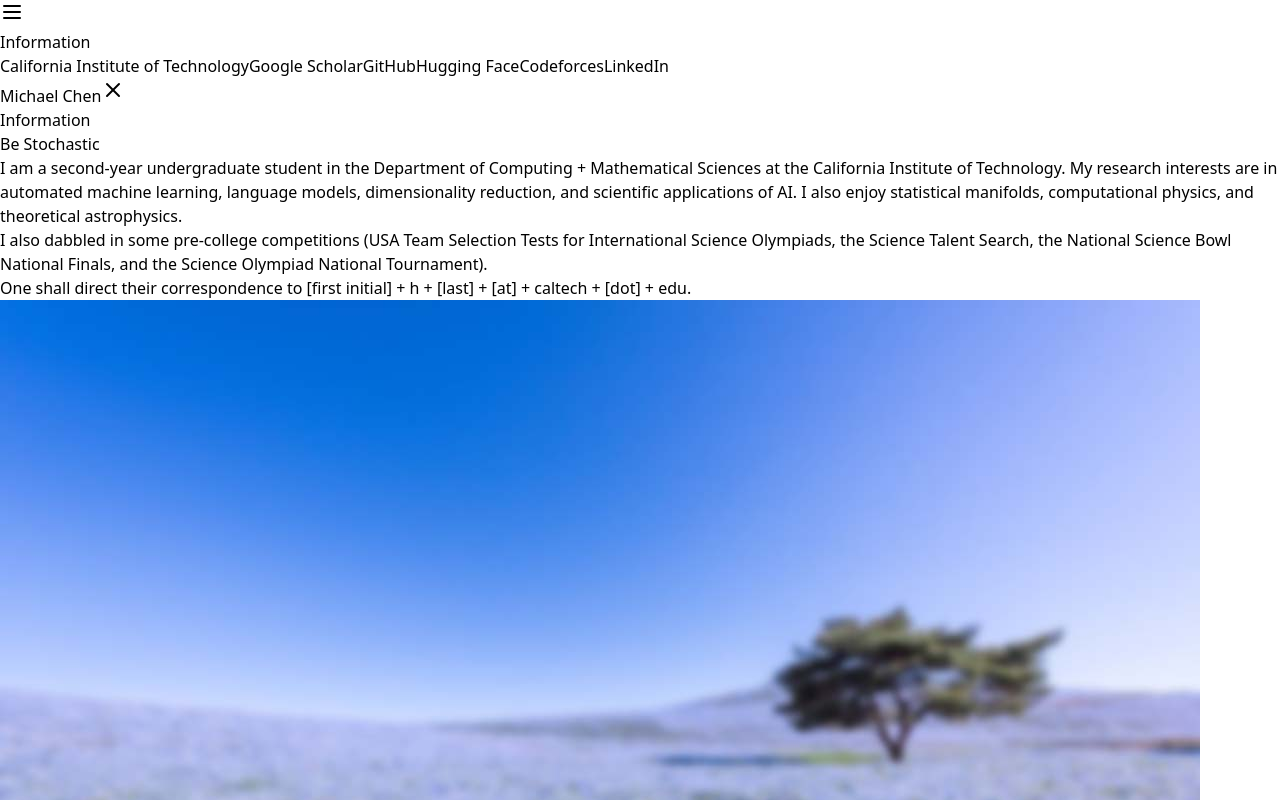
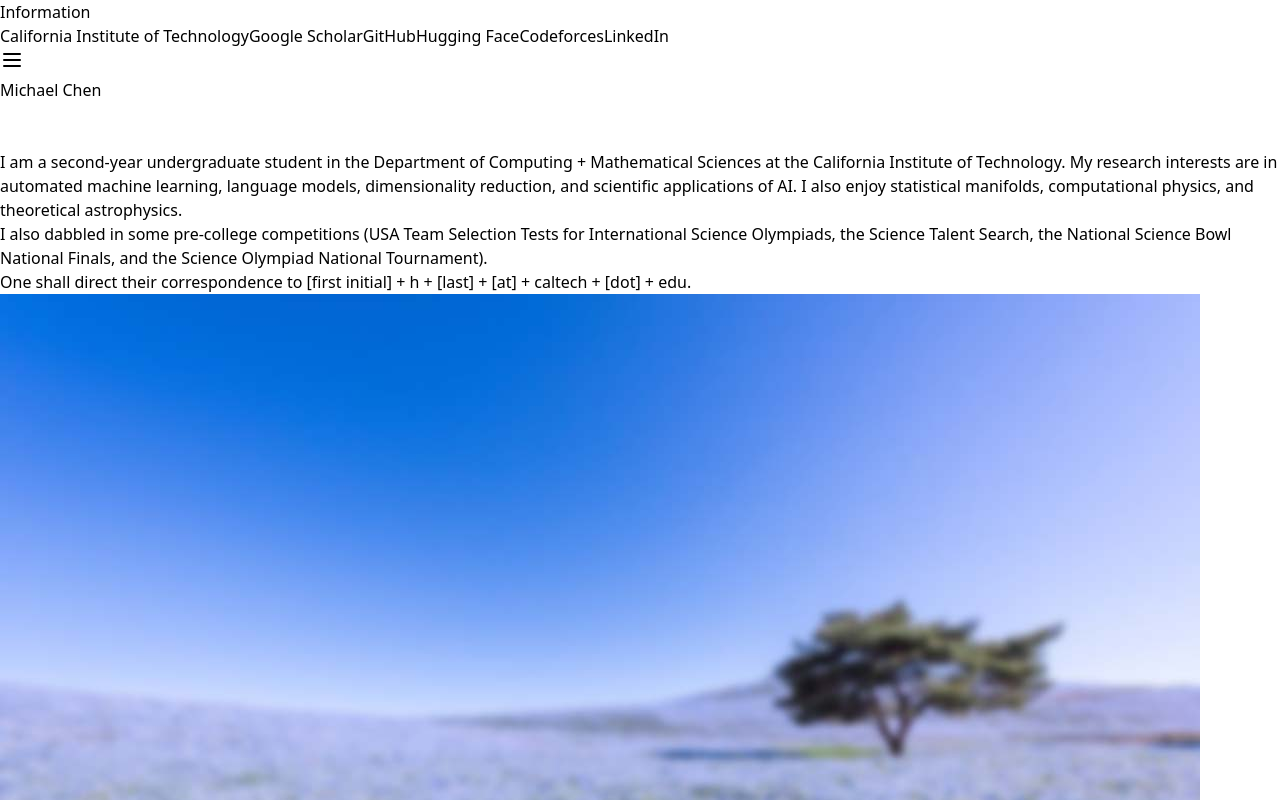
Before and after one commit to math-ysics/math-ysics-new.github.io, a React (Vite) app: page / in a window 1280 px wide. Shown: the top 800 px of the page. Built offline with nearby package versions, Linux system fonts and the light colour scheme.

Commit message:
side bar fix

```diff
--- a/src/App.jsx
+++ b/src/App.jsx
@@ -12,17 +12,35 @@ const Sidebar = ({ isOpen, toggleSidebar }) => {
   ];
 
   return (
-    <div className={`fixed top-0 left-0 h-48 w-64 bg-black text-white p-6 transform ${isOpen ? 'translate-x-0' : '-translate-x-full'} transition-transform duration-300 ease-in-out`}>
-      <div className="flex items-center justify-between mb-8">
-        <span className="text-xl font-semibold">Michael Chen</span>
-        <button onClick={toggleSidebar} className="text-white">
-          <X className="w-6 h-6" />
+    <>
+      <button onClick={toggleSidebar} className="fixed top-5 left-5 text-white z-[60]">
+        {isOpen ? <X className="w-6 h-6" /> : <Menu className="w-6 h-6" />}
       </button>
-      </div>
+      <div
+        className={`fixed top-0 left-0 h-screen w-64 bg-black/40 backdrop-blur-sm transition-all duration-300 ease-in-out transform z-[55]
+          ${isOpen
+            ? 'translate-x-0 opacity-100 pointer-events-auto'
+            : '-translate-x-8 opacity-0 pointer-events-none'}`}
+      >
+        <div className="absolute inset-0" style={{
+          background: 'linear-gradient(to bottom, rgba(0,0,0,0.3) 0%, rgba(0,0,0,0.2) 70%, rgba(0,0,0,0) 100%)'
+        }}></div>
+        <div className="pt-20 px-6 relative z-10 text-white">
+          <span className={`text-xl font-semibold block mb-8 transition-opacity duration-300 ${
+            isOpen ? 'opacity-100' : 'opacity-0'
+          }`}>Michael Chen</span>
           <nav>
             <ul className="space-y-4">
               {menuItems.map((item, index) => (
-            <li key={index}>
+                <li
+                  key={index}
+                  className="transform transition-all duration-300"
+                  style={{
+                    opacity: isOpen ? 1 : 0,
+                    transform: isOpen ? `translateY(0)` : 'translateY(-20px)',
+                    transitionDelay: isOpen ? `${index * 100}ms` : '0ms'
+                  }}
+                >
                   <Link
                     to={item.link}
                     className="hover:text-gray-300 transition-colors duration-200"
@@ -35,6 +53,8 @@ const Sidebar = ({ isOpen, toggleSidebar }) => {
             </ul>
           </nav>
         </div>
+      </div>
+    </>
   );
 };
 
@@ -73,7 +93,7 @@ const Header = ({ toggleSidebar }) => {
   ];
 
   return (
-    <header className={`fixed top-0 left-0 right-0 p-5 flex items-center justify-between z-50 transition-all duration-300 ${
+    <header className={`fixed top-0 left-0 right-0 p-5 flex items-center justify-between z-[50] transition-all duration-300 ${
       isScrolled
         ? 'bg-black/40 backdrop-blur-sm'
         : 'bg-black/50'
@@ -83,11 +103,8 @@ const Header = ({ toggleSidebar }) => {
           ? 'linear-gradient(to bottom, rgba(0,0,0,0.2) 0%, rgba(0,0,0,0.15) 70%, rgba(0,0,0,0) 100%)'
           : 'linear-gradient(to bottom, rgba(0,0,0,0.3) 0%, rgba(0,0,0,0.2) 70%, rgba(0,0,0,0) 100%)'
       }}></div>
-      <div className="flex items-center relative z-10">
-        <button onClick={toggleSidebar} className="text-white">
-          <Menu className="w-6 h-6" />
-        </button>
-        <h1 className="ml-4 text-xl">{getPageTitle()}</h1>
+      <div className="flex items-center relative z-10 ml-16">
+        <h1 className="text-xl">{getPageTitle()}</h1>
       </div>
       <div className="flex space-x-6 relative z-10">
         {links.map((link, index) => (
--- a/src/pages/Information.jsx
+++ b/src/pages/Information.jsx
@@ -137,7 +137,7 @@ const Information = () => {
             </li>
           </ul>
           <p className="leading-relaxed text-gray-200 mt-4">
-            Prior to the Institute, my research aimed to optimize tornadogenesis and parameter-space constructions (2019-2022), with particular focus on theoretical hodograph structures; I accumulated extensive experience with NWPs across spatiotemporal magnitudes, from microphysics to synoptic structures and teleconnections, spanning long-range GCMs to mesoscale rapid refresh models in both research and forecasting (2017-).
+            Prior to the Institute, my research aimed to optimize tornadogenesis and parameter-space constructions (2019-2022), with particular focus on theoretical hodograph structures (first / only high school student to present at the top conference in the field); I accumulated extensive experience with NWPs across spatiotemporal magnitudes, from microphysics to synoptic structures and teleconnections, spanning long-range GCMs to mesoscale rapid refresh models in both research and forecasting (2017-).
           </p>
         </div>
         <div className="w-3/5 p-4 flex items-center justify-center">
```
Also changed, not shown: public/images/eyecandy.jpg. Lines whose indentation alone changed are shown as unchanged.
